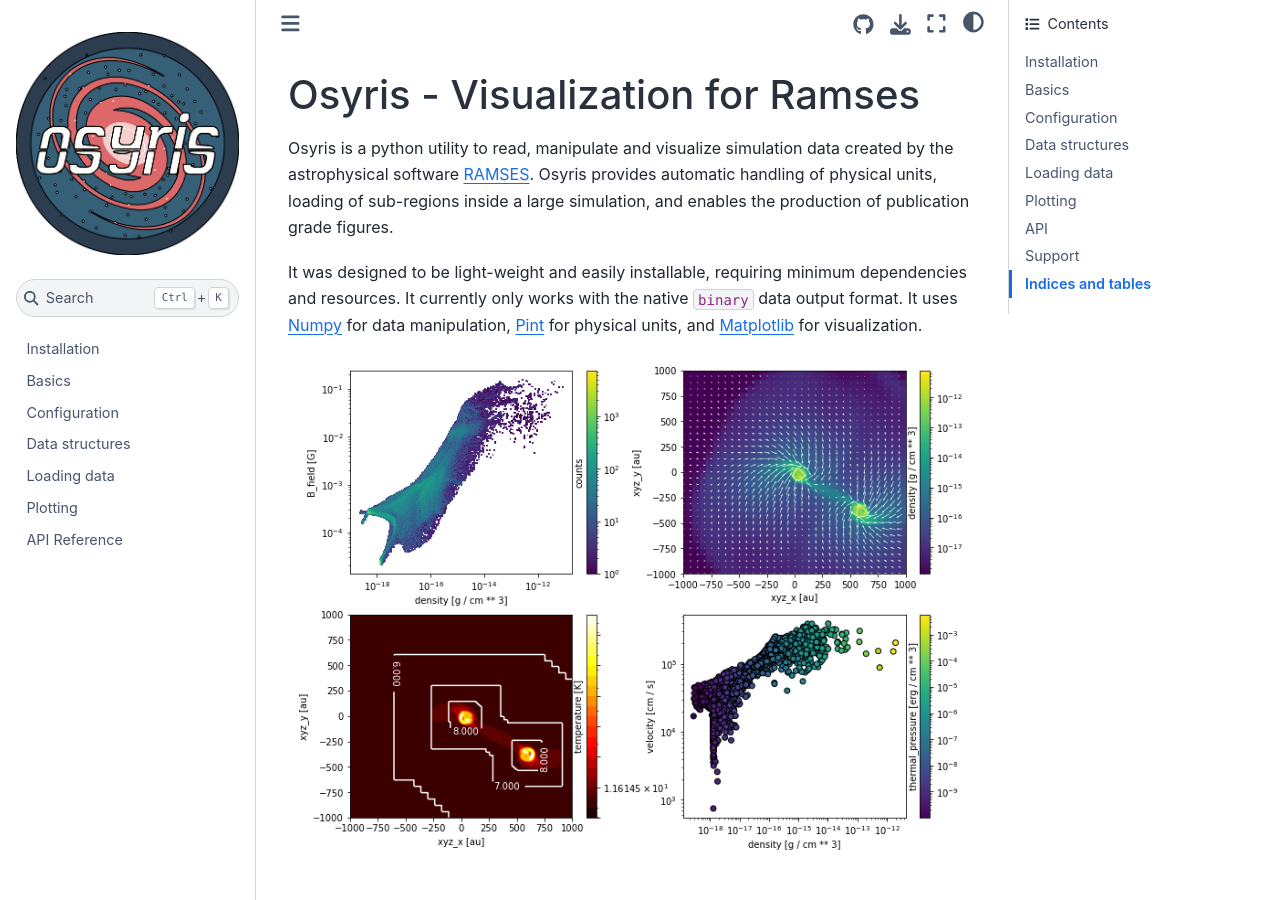
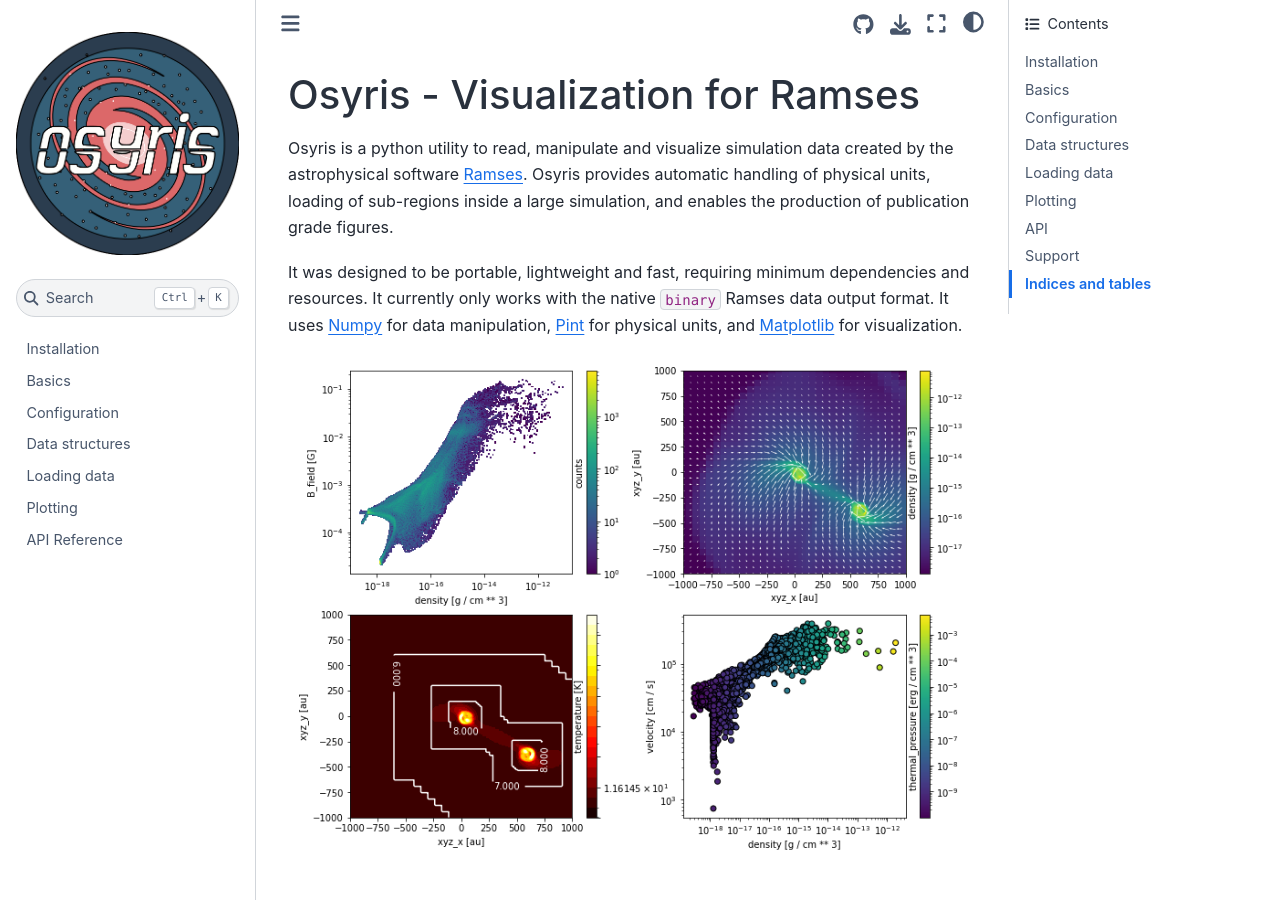
Before and after one commit to osyris-project/osyris, a Sphinx documentation site: the page built from docs/index.rst, in a window 1280 px wide and 900 px high. Built offline with Sphinx 7.4.7 and the Sphinx Book theme 1.1.4, drawn with Linux system fonts in a browser that asks for light colours.

Commit message:
small edit

```diff
--- a/docs/index.rst
+++ b/docs/index.rst
@@ -9,14 +9,14 @@ Osyris - Visualization for Ramses
 
 Osyris is a python utility to read, manipulate and visualize simulation data
 created by the astrophysical software
-`RAMSES <https://bitbucket.org/rteyssie/ramses>`_.
+`Ramses <https://bitbucket.org/rteyssie/ramses>`_.
 Osyris provides automatic handling of physical units,
 loading of sub-regions inside a large simulation,
 and enables the production of publication grade figures.
 
-It was designed to be light-weight and easily installable,
+It was designed to be portable, lightweight and fast,
 requiring minimum dependencies and resources.
-It currently only works with the native ``binary`` data output format.
+It currently only works with the native ``binary`` Ramses data output format.
 It uses `Numpy <https://numpy.org>`_ for data
 manipulation, `Pint <https://pint.readthedocs.io>`_ for physical units,
 and `Matplotlib <https://matplotlib.org/stable/>`_ for visualization.
```
